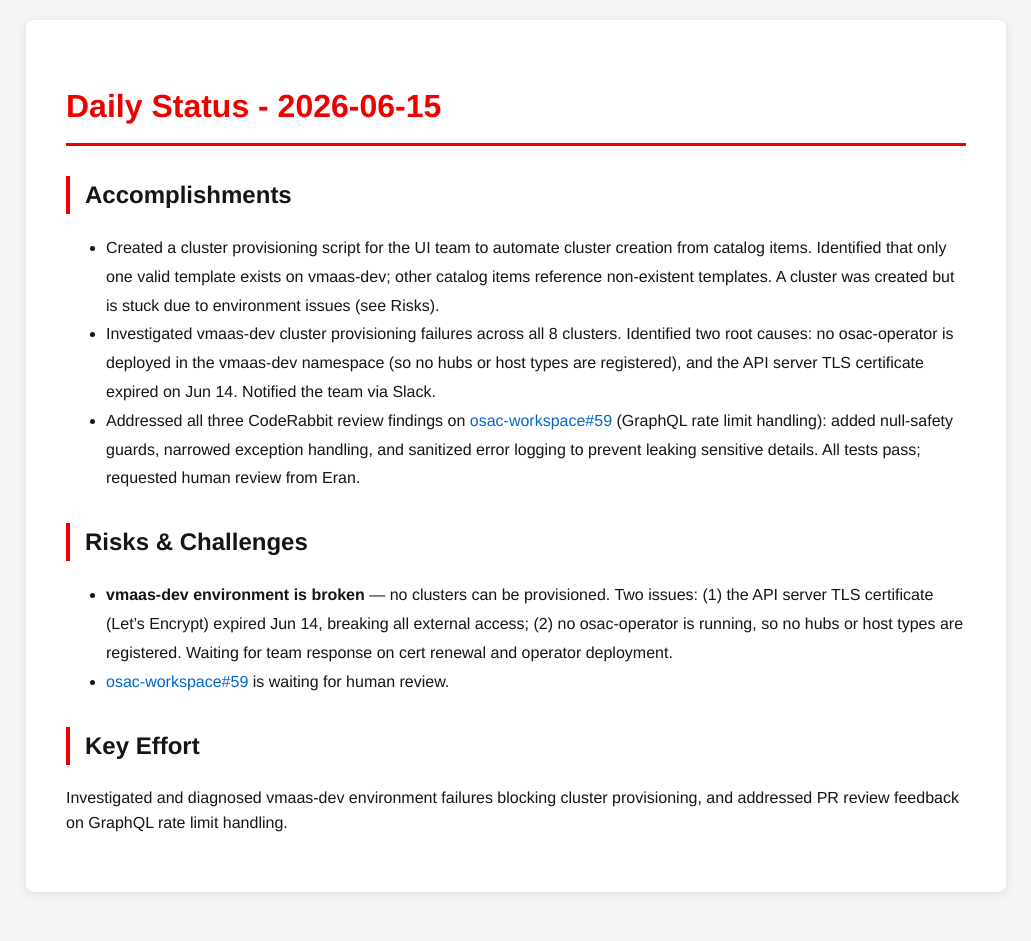
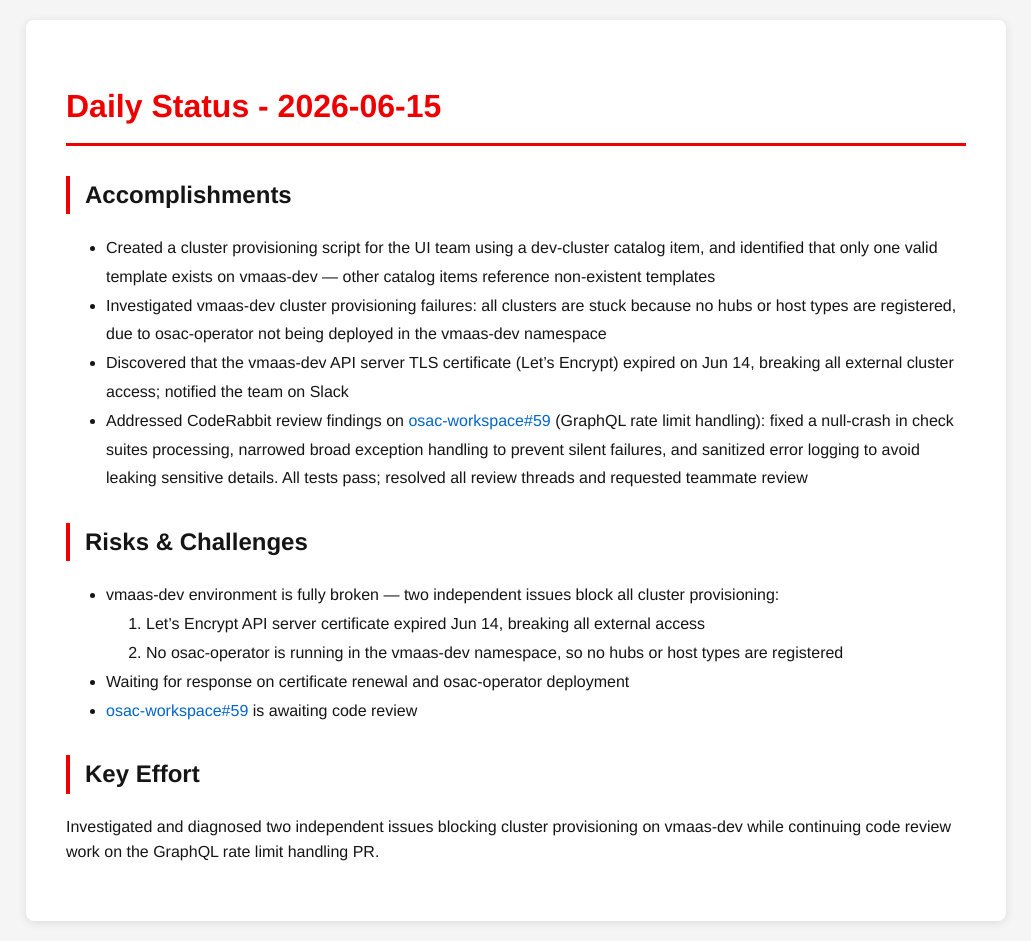
Before and after one commit to tzvatot/daily-status, a Jekyll site: the page built from 2026-06-15.md, in a window 1280 px wide. Shown: the whole page, without its empty margins (124-1155 px from the left). Built offline with Jekyll 4.4.1, drawn with Linux system fonts in a browser that asks for light colours; before the commit the page ends 912 px from its top, so only the background shows below that.

Commit message:
Daily status update - 2026-06-15

```diff
--- a/2026-06-15.md
+++ b/2026-06-15.md
@@ -7,13 +7,17 @@
 # Daily Status - 2026-06-15
 
 ## Accomplishments
-- Created a cluster provisioning script for the UI team to automate cluster creation from catalog items. Identified that only one valid template exists on vmaas-dev; other catalog items reference non-existent templates. A cluster was created but is stuck due to environment issues (see Risks).
-- Investigated vmaas-dev cluster provisioning failures across all 8 clusters. Identified two root causes: no osac-operator is deployed in the vmaas-dev namespace (so no hubs or host types are registered), and the API server TLS certificate expired on Jun 14. Notified the team via Slack.
-- Addressed all three CodeRabbit review findings on [osac-workspace#59](https://github.com/osac-project/osac-workspace/pull/59) (GraphQL rate limit handling): added null-safety guards, narrowed exception handling, and sanitized error logging to prevent leaking sensitive details. All tests pass; requested human review from Eran.
+- Created a cluster provisioning script for the UI team using a dev-cluster catalog item, and identified that only one valid template exists on vmaas-dev — other catalog items reference non-existent templates
+- Investigated vmaas-dev cluster provisioning failures: all clusters are stuck because no hubs or host types are registered, due to osac-operator not being deployed in the vmaas-dev namespace
+- Discovered that the vmaas-dev API server TLS certificate (Let's Encrypt) expired on Jun 14, breaking all external cluster access; notified the team on Slack
+- Addressed CodeRabbit review findings on [osac-workspace#59](https://github.com/osac-project/osac-workspace/pull/59) (GraphQL rate limit handling): fixed a null-crash in check suites processing, narrowed broad exception handling to prevent silent failures, and sanitized error logging to avoid leaking sensitive details. All tests pass; resolved all review threads and requested teammate review
 
 ## Risks & Challenges
-- **vmaas-dev environment is broken** — no clusters can be provisioned. Two issues: (1) the API server TLS certificate (Let's Encrypt) expired Jun 14, breaking all external access; (2) no osac-operator is running, so no hubs or host types are registered. Waiting for team response on cert renewal and operator deployment.
-- [osac-workspace#59](https://github.com/osac-project/osac-workspace/pull/59) is waiting for human review.
+- vmaas-dev environment is fully broken — two independent issues block all cluster provisioning:
+  1. Let's Encrypt API server certificate expired Jun 14, breaking all external access
+  2. No osac-operator is running in the vmaas-dev namespace, so no hubs or host types are registered
+- Waiting for response on certificate renewal and osac-operator deployment
+- [osac-workspace#59](https://github.com/osac-project/osac-workspace/pull/59) is awaiting code review
 
 ## Key Effort
-Investigated and diagnosed vmaas-dev environment failures blocking cluster provisioning, and addressed PR review feedback on GraphQL rate limit handling.
+Investigated and diagnosed two independent issues blocking cluster provisioning on vmaas-dev while continuing code review work on the GraphQL rate limit handling PR.
```
